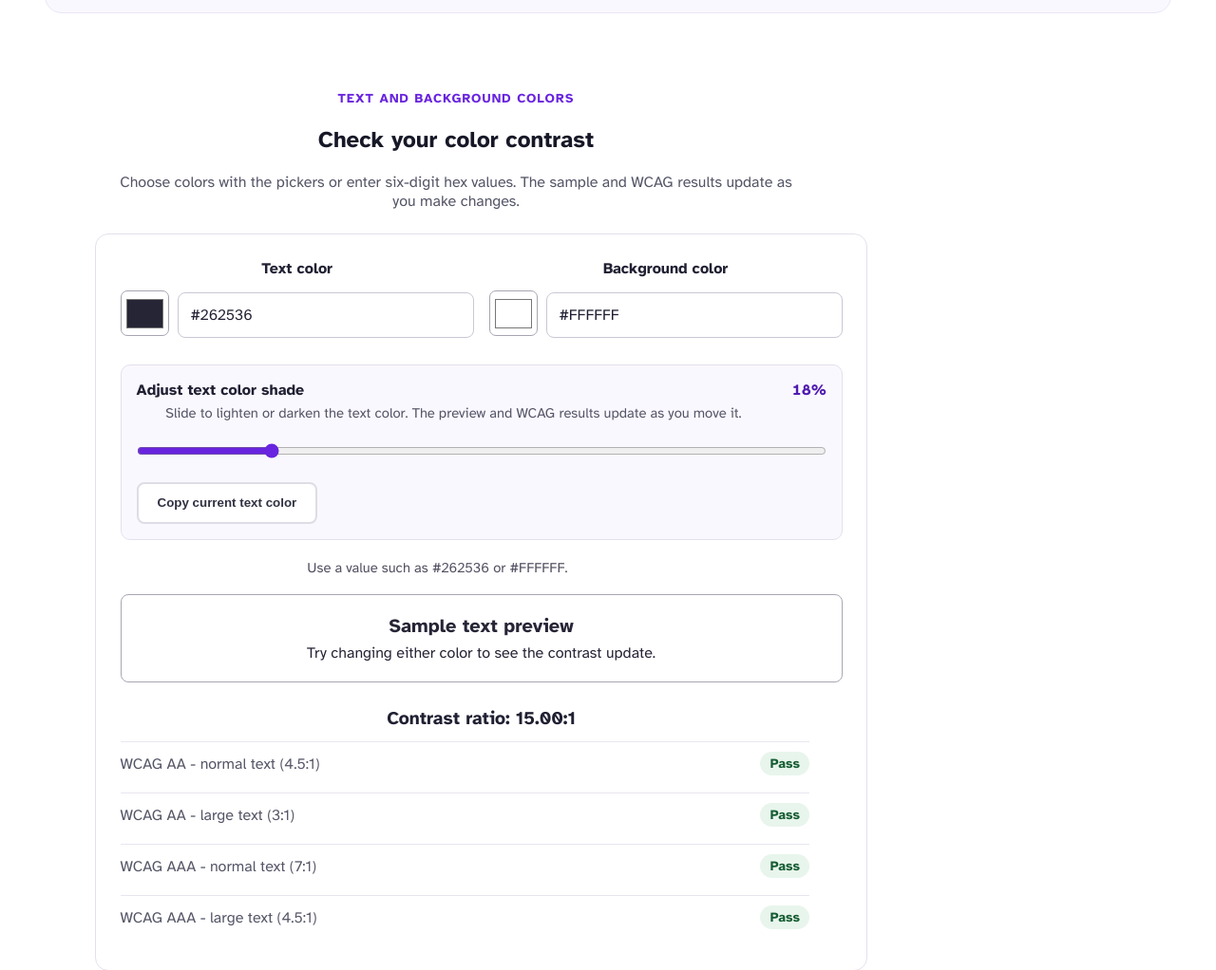
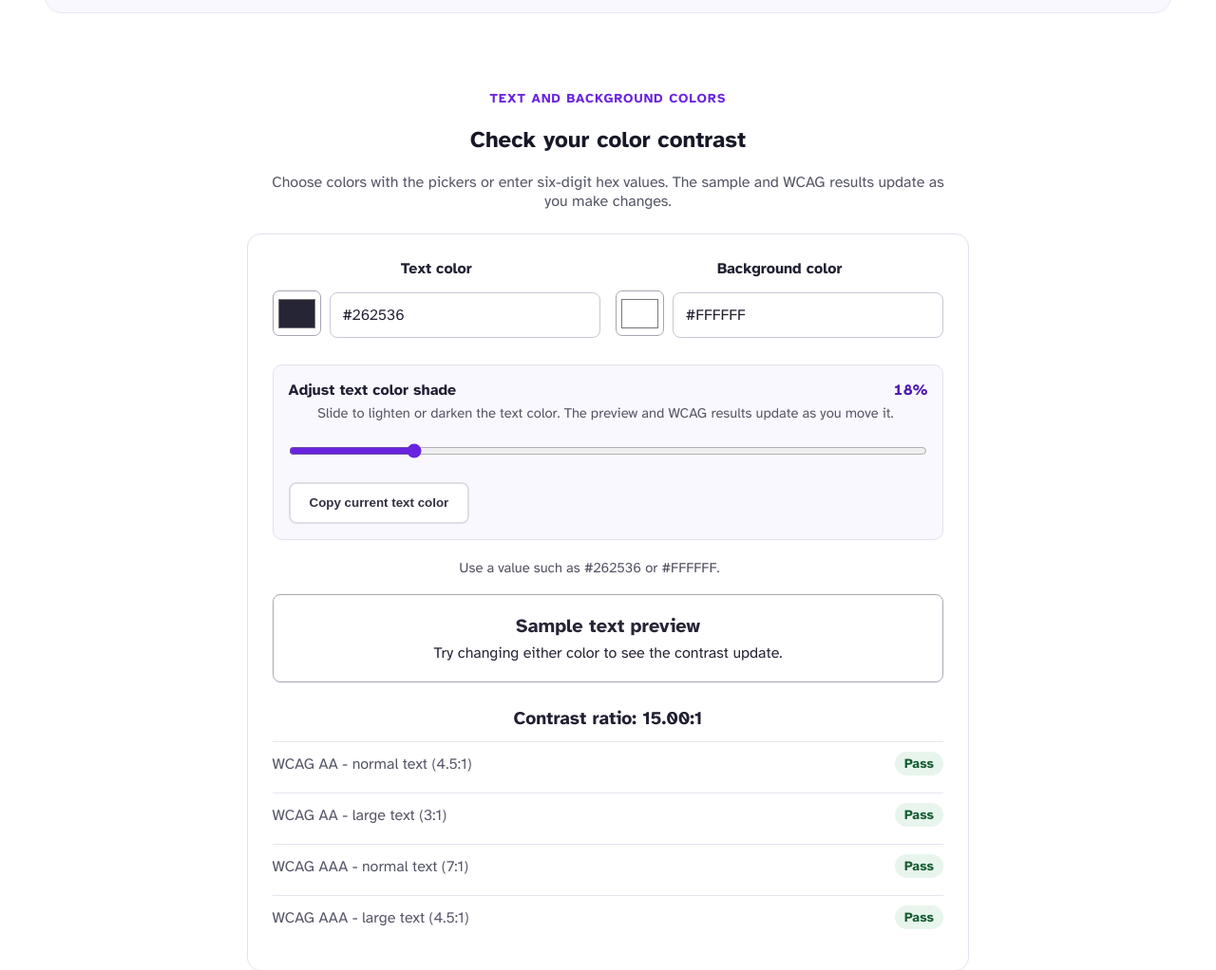
Before and after one commit to Himanshumamba/Web-Accesssibility, a plain HTML site: page wcag-contrast-checker.html in a window 1280 px wide. Shown: the part 464-1486 px from the top of the page at 95% size. Drawn offline with Linux system fonts and the light colour scheme.

Commit message:
Center contrast tool and section headings

```diff
--- a/style.css
+++ b/style.css
@@ -2032,7 +2032,7 @@ p {
 
 .site-page .tool-section-heading {
   max-width: 760px;
-  margin-bottom: 1.5rem;
+  margin: 0 auto 1.5rem;
 }
 
 .site-page .tool-section-heading .eyebrow {
@@ -2236,7 +2236,11 @@ p {
 }
 
 .site-page .contrast-tool {
+  box-sizing: border-box;
+  width: 100%;
   max-width: 760px;
+  margin-right: auto;
+  margin-left: auto;
   padding: clamp(1.1rem, 3vw, 1.6rem);
   border: 1px solid #e5e0ed;
   border-radius: 14px;
--- a/wcag-contrast-checker.html
+++ b/wcag-contrast-checker.html
@@ -13,7 +13,7 @@
   <meta property="og:url" content="https://websiteaccessibilityfix.com/wcag-contrast-checker.html">
   <script defer src="analytics.js"></script>
   <link href="https://fonts.googleapis.com/css2?family=Atkinson+Hyperlegible:wght@400;700&display=swap" rel="stylesheet">
-  <link rel="stylesheet" href="style.css?v=20261124-5">
+  <link rel="stylesheet" href="style.css?v=20261124-6">
   <script defer src="accessibility-checker.js?v=20261124-4"></script>
 </head>
 <body class="site-page">
```
Also changed, not shown: about.html (+1 -1 lines), accessibility-checker.html (+1 -1 lines), accessibility-resources.html (+1 -1 lines), ada-website-compliance.html (+1 -1 lines), blog.html (+1 -1 lines), contact.html (+1 -1 lines), index.html (+1 -1 lines), pricing.html (+1 -1 lines), privacy.html (+1 -1 lines), refund.html (+1 -1 lines), services.html (+1 -1 lines), support.html (+1 -1 lines), terms-of-service.html (+1 -1 lines), thank-you.html (+1 -1 lines), 3 more files.
